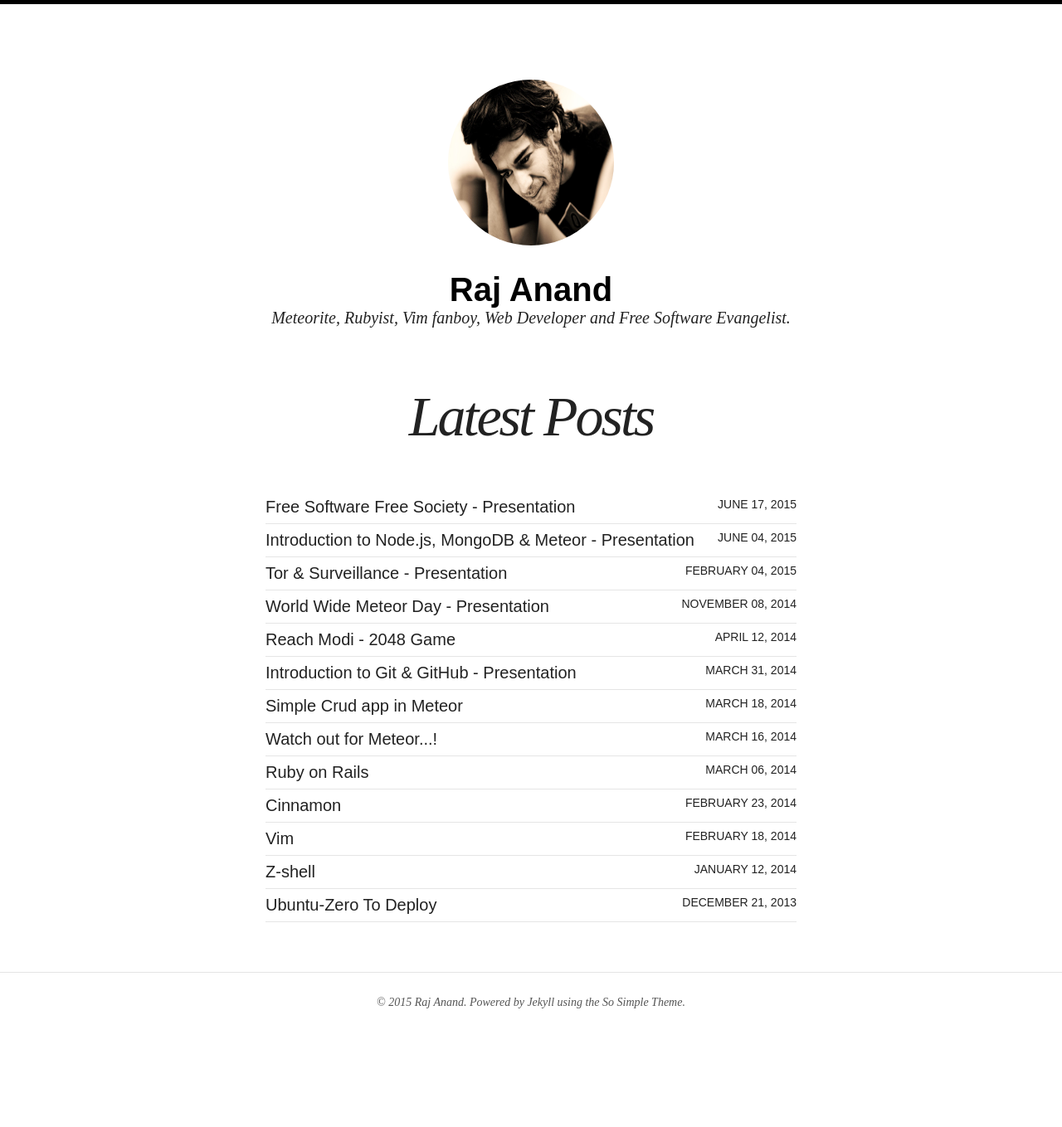
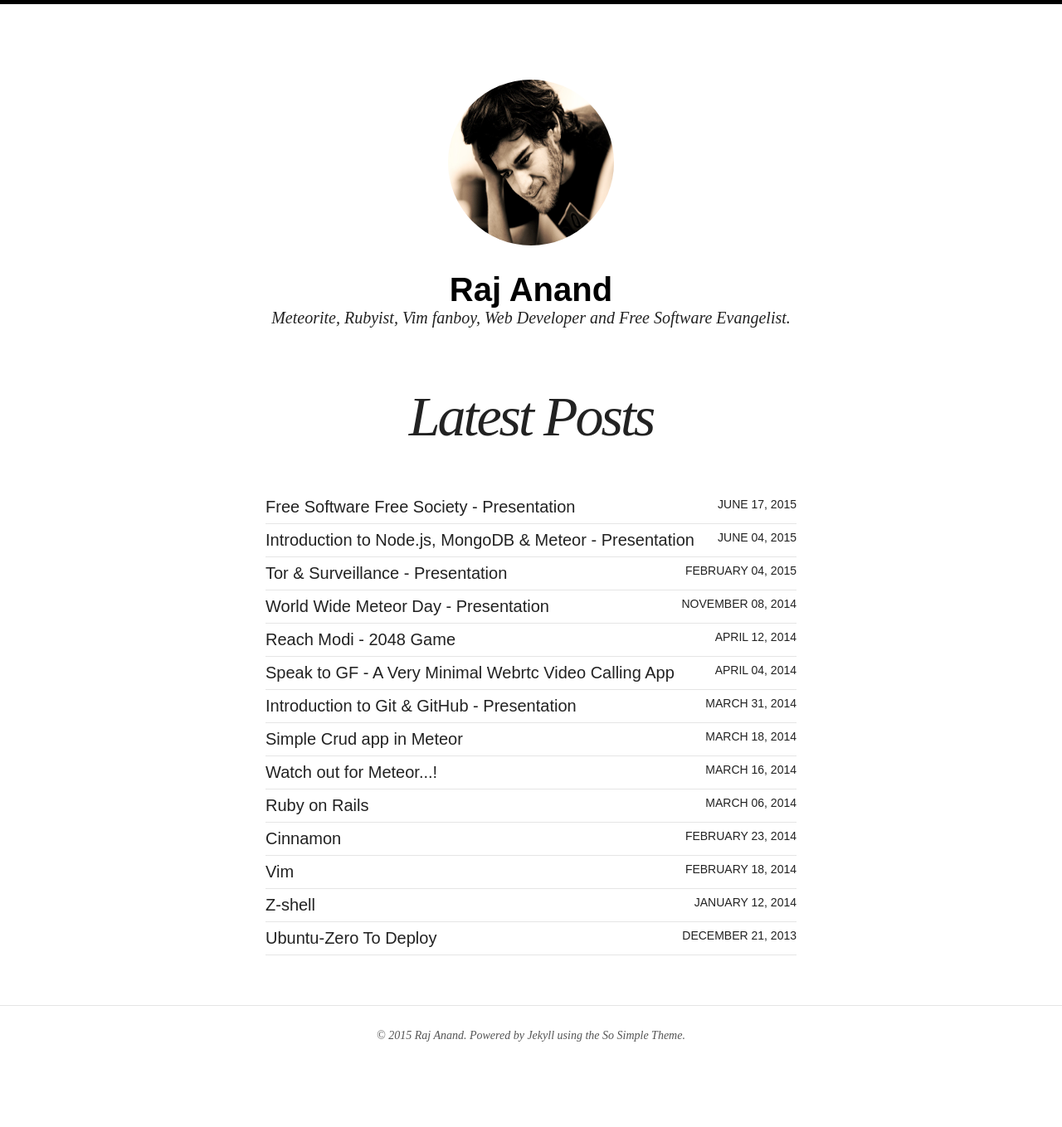
Before and after one commit to rajanand02/rajanand02.github.io, a Jekyll site: the page built from index.html, in a window 1280 px wide. Shown: the whole page at 83% size. Built offline with Jekyll 4.4.1, drawn with Linux system fonts in a browser that asks for light colours; nearby versions of some CDN libraries; before the commit the page ends 1319 px from its top, so only the background shows below that.

Commit message:
add webrtc app link

```diff
--- a/index.html
+++ b/index.html
@@ -51,6 +51,15 @@ title: Latest Posts
   </li>
   <li>
     <article>
+      <a href="/speak-to-gf">Speak to GF - A Very Minimal Webrtc Video Calling App
+      <span class="entry-date">
+        <time datetime="" pubdate="">APRIL 04, 2014</time>
+      </span>
+    </a>
+    </article>
+  </li>
+  <li>
+    <article>
     <a href="/Introduction-to-git-and-github/">Introduction to Git & GitHub - Presentation
       <span class="entry-date">
         <time datetime="" pubdate="">MARCH 31, 2014</time>
```
